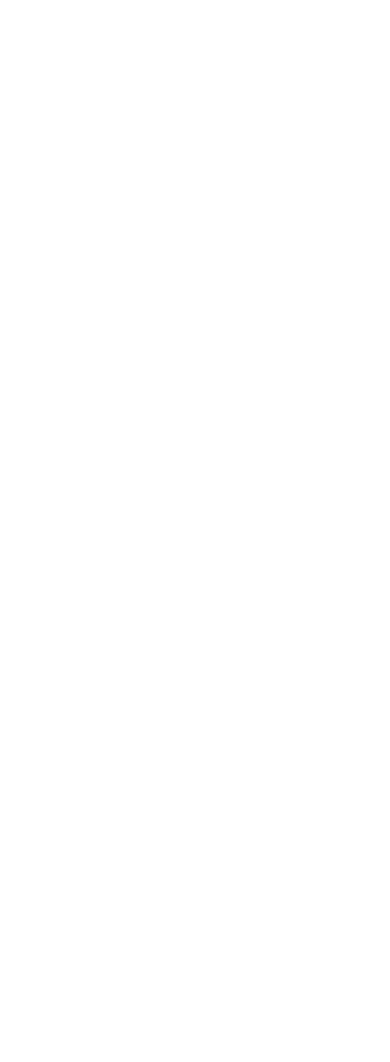
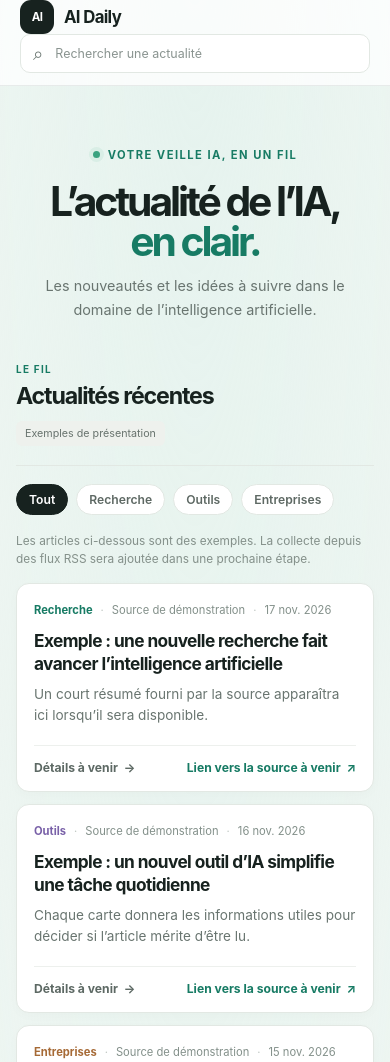
Before and after one commit to Mkandy25/ai-daily, a plain HTML site: page frontend/index.html in a window 390 px wide. Shown: the top 1062 px of the page. Before the commit the page ends 844 px from the top, so only its background shows below. Drawn offline with Linux system fonts and the light colour scheme.

Commit message:
feat: add responsive news feed prototype

```diff
--- a/frontend/index.html
+++ b/frontend/index.html
@@ -1,16 +1,157 @@
 <!doctype html>
-<html lang="en">
+<html lang="fr">
   <head>
     <meta charset="UTF-8" />
     <meta name="viewport" content="width=device-width, initial-scale=1.0" />
-    <title>Ai Daily</title>
+    <meta
+      name="description"
+      content="Un fil clair pour découvrir les actualités de l’intelligence artificielle."
+    />
+    <title>AI Daily — Actualités sur l’IA</title>
+    <link rel="stylesheet" href="styles.css" />
   </head>
   <body>
-    <header></header>
-    <main>
-      <section>
-        <div></div>
+    <header class="site-header">
+      <a class="brand" href="#top" aria-label="AI Daily, accueil">
+        <span class="brand-mark" aria-hidden="true">AI</span>
+        <span>AI Daily</span>
+      </a>
+      <nav class="main-nav" aria-label="Navigation principale">
+        <a class="nav-link nav-link-active" href="#articles">Actualités</a>
+      </nav>
+      <div class="search-box" role="search">
+        <span class="search-icon" aria-hidden="true">⌕</span>
+        <label class="visually-hidden" for="news-search"
+          >Rechercher une actualité</label
+        >
+        <input
+          id="news-search"
+          type="search"
+          placeholder="Rechercher une actualité"
+          disabled
+        />
+      </div>
+    </header>
+
+    <main id="top" class="page-shell">
+      <section class="intro" aria-labelledby="page-title">
+        <p class="eyebrow">
+          <span class="status-dot"></span> Votre veille IA, en un fil
+        </p>
+        <h1 id="page-title">
+          L’actualité de l’IA,<br /><span>en clair.</span>
+        </h1>
+        <p class="intro-copy">
+          Les nouveautés et les idées à suivre dans le domaine de l’intelligence
+          artificielle.
+        </p>
+      </section>
+
+      <section class="feed-section" id="articles" aria-labelledby="feed-title">
+        <div class="feed-heading">
+          <div>
+            <p class="section-kicker">Le fil</p>
+            <h2 id="feed-title">Actualités récentes</h2>
+          </div>
+          <span class="article-count">Exemples de présentation</span>
+        </div>
+
+        <div class="topic-list" aria-label="Thèmes">
+          <span class="topic topic-selected">Tout</span>
+          <span class="topic">Recherche</span>
+          <span class="topic">Outils</span>
+          <span class="topic">Entreprises</span>
+        </div>
+
+        <p class="demo-notice">
+          Les articles ci-dessous sont des exemples. La collecte depuis des flux
+          RSS sera ajoutée dans une prochaine étape.
+        </p>
+
+        <div class="article-list">
+          <article class="article-card">
+            <div class="article-meta">
+              <span class="article-topic">Recherche</span>
+              <span class="meta-separator" aria-hidden="true">·</span>
+              <span>Source de démonstration</span>
+              <span class="meta-separator" aria-hidden="true">·</span>
+              <time datetime="2026-11-17">17 nov. 2026</time>
+            </div>
+            <h3>
+              Exemple : une nouvelle recherche fait avancer l’intelligence
+              artificielle
+            </h3>
+            <p class="article-summary">
+              Un court résumé fourni par la source apparaîtra ici lorsqu’il sera
+              disponible.
+            </p>
+            <div class="article-actions">
+              <span class="text-link"
+                >Détails à venir <span aria-hidden="true">→</span></span
+              >
+              <span class="source-link"
+                >Lien vers la source à venir
+                <span aria-hidden="true">↗</span></span
+              >
+            </div>
+          </article>
+
+          <article class="article-card">
+            <div class="article-meta">
+              <span class="article-topic topic-tools">Outils</span>
+              <span class="meta-separator" aria-hidden="true">·</span>
+              <span>Source de démonstration</span>
+              <span class="meta-separator" aria-hidden="true">·</span>
+              <time datetime="2026-11-16">16 nov. 2026</time>
+            </div>
+            <h3>
+              Exemple : un nouvel outil d’IA simplifie une tâche quotidienne
+            </h3>
+            <p class="article-summary">
+              Chaque carte donnera les informations utiles pour décider si
+              l’article mérite d’être lu.
+            </p>
+            <div class="article-actions">
+              <span class="text-link"
+                >Détails à venir <span aria-hidden="true">→</span></span
+              >
+              <span class="source-link"
+                >Lien vers la source à venir
+                <span aria-hidden="true">↗</span></span
+              >
+            </div>
+          </article>
+
+          <article class="article-card">
+            <div class="article-meta">
+              <span class="article-topic topic-business">Entreprises</span>
+              <span class="meta-separator" aria-hidden="true">·</span>
+              <span>Source de démonstration</span>
+              <span class="meta-separator" aria-hidden="true">·</span>
+              <time datetime="2026-11-15">15 nov. 2026</time>
+            </div>
+            <h3>Exemple : une entreprise annonce un projet lié à l’IA</h3>
+            <p class="article-summary">
+              La source originale restera toujours accessible depuis la page de
+              l’actualité.
+            </p>
+            <div class="article-actions">
+              <span class="text-link"
+                >Détails à venir <span aria-hidden="true">→</span></span
+              >
+              <span class="source-link"
+                >Lien vers la source à venir
+                <span aria-hidden="true">↗</span></span
+              >
+            </div>
+          </article>
+        </div>
       </section>
     </main>
+
+    <footer class="site-footer">
+      <span>AI Daily</span>
+      <span>Les articles appartiennent à leurs sources originales.</span>
+    </footer>
   </body>
 </html>
--- /dev/null
+++ b/frontend/styles.css
@@ -0,0 +1,431 @@
+:root {
+  color-scheme: light;
+  font-family: Inter, ui-sans-serif, system-ui, -apple-system, BlinkMacSystemFont, "Segoe UI", sans-serif;
+  color: #17221f;
+  background: #f7f8f5;
+  font-synthesis: none;
+  text-rendering: optimizeLegibility;
+  --ink: #17221f;
+  --muted: #697570;
+  --line: #e2e8e3;
+  --paper: #ffffff;
+  --accent: #177b64;
+  --accent-soft: #e5f3ee;
+}
+
+* {
+  box-sizing: border-box;
+}
+
+body {
+  min-width: 320px;
+  margin: 0;
+  background:
+    radial-gradient(ellipse at 50% -16rem, #e5f3ee 0, transparent 34rem),
+    #f7f8f5;
+}
+
+a {
+  color: inherit;
+  text-decoration: none;
+}
+
+a:focus-visible {
+  outline: 3px solid #73b9a4;
+  outline-offset: 4px;
+}
+
+.site-header {
+  display: grid;
+  grid-template-columns: 1fr auto 1fr;
+  align-items: center;
+  min-height: 76px;
+  padding: 0 max(5vw, calc((100vw - 1180px) / 2));
+  border-bottom: 1px solid rgb(23 34 31 / 8%);
+  background: rgb(255 255 255 / 78%);
+}
+
+.brand {
+  display: inline-flex;
+  align-items: center;
+  gap: 10px;
+  width: fit-content;
+  font-size: 1.05rem;
+  font-weight: 750;
+  letter-spacing: -0.04em;
+}
+
+.brand-mark {
+  display: grid;
+  width: 34px;
+  height: 34px;
+  place-items: center;
+  border-radius: 11px;
+  background: var(--ink);
+  color: white;
+  font-size: 0.72rem;
+  letter-spacing: -0.05em;
+}
+
+.main-nav {
+  display: flex;
+  align-items: center;
+  height: 100%;
+}
+
+.nav-link {
+  display: grid;
+  height: 100%;
+  align-items: center;
+  border-bottom: 2px solid var(--accent);
+  color: var(--ink);
+  font-size: 0.88rem;
+  font-weight: 650;
+}
+
+.search-box {
+  display: flex;
+  align-items: center;
+  justify-self: end;
+  gap: 10px;
+  width: min(250px, 100%);
+  padding: 10px 12px;
+  border: 1px solid var(--line);
+  border-radius: 10px;
+  background: white;
+  color: #8a9490;
+  font-size: 0.78rem;
+}
+
+.search-icon {
+  color: var(--muted);
+  font-size: 1.15rem;
+  line-height: 0.8;
+}
+
+.search-box input {
+  width: 100%;
+  min-width: 0;
+  border: 0;
+  outline: 0;
+  background: transparent;
+  color: var(--muted);
+  font: inherit;
+}
+
+.search-box input::placeholder {
+  color: #8a9490;
+  opacity: 1;
+}
+
+.search-box input:disabled {
+  cursor: not-allowed;
+}
+
+.visually-hidden {
+  position: absolute;
+  width: 1px;
+  height: 1px;
+  overflow: hidden;
+  clip: rect(0, 0, 0, 0);
+  white-space: nowrap;
+  clip-path: inset(50%);
+}
+
+.page-shell {
+  width: min(100% - 40px, 820px);
+  margin: 0 auto;
+}
+
+.intro {
+  padding: 78px 0 62px;
+  text-align: center;
+}
+
+.eyebrow,
+.section-kicker {
+  margin: 0;
+  color: var(--accent);
+  font-size: 0.7rem;
+  font-weight: 750;
+  letter-spacing: 0.13em;
+  text-transform: uppercase;
+}
+
+.eyebrow {
+  display: inline-flex;
+  align-items: center;
+  gap: 8px;
+}
+
+.status-dot {
+  width: 7px;
+  height: 7px;
+  border-radius: 50%;
+  background: #39a27f;
+  box-shadow: 0 0 0 4px #d9eee6;
+}
+
+h1 {
+  margin: 20px 0 12px;
+  font-size: clamp(2.55rem, 7vw, 4.35rem);
+  font-weight: 690;
+  letter-spacing: -0.075em;
+  line-height: 0.98;
+}
+
+h1 span {
+  color: var(--accent);
+}
+
+.intro-copy {
+  max-width: 480px;
+  margin: 0 auto;
+  color: var(--muted);
+  font-size: 1rem;
+  line-height: 1.65;
+}
+
+.feed-section {
+  padding-bottom: 72px;
+}
+
+.feed-heading {
+  display: flex;
+  align-items: end;
+  justify-content: space-between;
+  gap: 20px;
+  padding-bottom: 19px;
+  border-bottom: 1px solid var(--line);
+}
+
+.section-kicker {
+  margin-bottom: 7px;
+  font-size: 0.62rem;
+}
+
+h2 {
+  margin: 0;
+  font-size: 1.45rem;
+  font-weight: 680;
+  letter-spacing: -0.05em;
+}
+
+.article-count {
+  padding: 6px 9px;
+  border-radius: 6px;
+  background: #eef1ed;
+  color: #68736e;
+  font-size: 0.67rem;
+  white-space: nowrap;
+}
+
+.topic-list {
+  display: flex;
+  flex-wrap: wrap;
+  gap: 8px;
+  padding: 18px 0 14px;
+}
+
+.topic {
+  padding: 7px 12px;
+  border: 1px solid var(--line);
+  border-radius: 999px;
+  background: white;
+  color: #5e6964;
+  font-size: 0.76rem;
+  font-weight: 560;
+}
+
+.topic-selected {
+  border-color: var(--ink);
+  background: var(--ink);
+  color: white;
+}
+
+.demo-notice {
+  margin: 4px 0 14px;
+  color: #84908a;
+  font-size: 0.74rem;
+  line-height: 1.5;
+}
+
+.article-list {
+  display: grid;
+  gap: 12px;
+}
+
+.article-card {
+  padding: 23px 25px 19px;
+  border: 1px solid var(--line);
+  border-radius: 13px;
+  background: var(--paper);
+  box-shadow: 0 3px 12px rgb(23 34 31 / 2%);
+  transition: border-color 160ms ease, transform 160ms ease, box-shadow 160ms ease;
+}
+
+.article-card:hover {
+  transform: translateY(-2px);
+  border-color: #c7d9d0;
+  box-shadow: 0 10px 26px rgb(23 34 31 / 6%);
+}
+
+.article-meta {
+  display: flex;
+  flex-wrap: wrap;
+  align-items: center;
+  gap: 8px;
+  color: #83908a;
+  font-size: 0.7rem;
+}
+
+.article-topic {
+  color: var(--accent);
+  font-weight: 700;
+}
+
+.topic-tools {
+  color: #7961a8;
+}
+
+.topic-business {
+  color: #a66a36;
+}
+
+.meta-separator {
+  color: #bdc5c0;
+}
+
+h3 {
+  max-width: 670px;
+  margin: 13px 0 8px;
+  font-size: 1.2rem;
+  font-weight: 660;
+  letter-spacing: -0.035em;
+  line-height: 1.32;
+}
+
+.article-summary {
+  max-width: 650px;
+  margin: 0;
+  color: var(--muted);
+  font-size: 0.85rem;
+  line-height: 1.6;
+}
+
+.article-actions {
+  display: flex;
+  align-items: center;
+  justify-content: space-between;
+  gap: 16px;
+  margin-top: 18px;
+  padding-top: 14px;
+  border-top: 1px solid #edf0ed;
+  font-size: 0.76rem;
+  font-weight: 670;
+}
+
+.text-link {
+  color: #5d6964;
+}
+
+.source-link {
+  color: var(--accent);
+}
+
+.text-link span,
+.source-link span {
+  padding-left: 3px;
+}
+
+.site-footer {
+  display: flex;
+  justify-content: space-between;
+  gap: 16px;
+  padding: 20px max(5vw, calc((100vw - 1180px) / 2));
+  border-top: 1px solid var(--line);
+  color: #7b8781;
+  font-size: 0.72rem;
+}
+
+.site-footer span:first-child {
+  color: var(--ink);
+  font-weight: 700;
+}
+
+@media (max-width: 640px) {
+  .site-header {
+    grid-template-columns: 1fr;
+    min-height: 64px;
+    padding: 0 20px;
+  }
+
+  .main-nav {
+    display: none;
+  }
+
+  .search-box {
+    display: flex;
+    grid-column: 1;
+    justify-self: stretch;
+    width: 100%;
+    margin: 0 0 12px;
+  }
+
+  .page-shell {
+    width: min(100% - 32px, 520px);
+  }
+
+  .intro {
+    padding: 56px 0 42px;
+  }
+
+  .intro-copy {
+    max-width: 350px;
+    font-size: 0.9rem;
+  }
+
+  .feed-heading {
+    align-items: start;
+    flex-direction: column;
+    gap: 11px;
+  }
+
+  .topic-list {
+    flex-wrap: nowrap;
+    overflow-x: auto;
+    margin-right: -16px;
+    padding-right: 16px;
+    scrollbar-width: none;
+  }
+
+  .topic-list::-webkit-scrollbar {
+    display: none;
+  }
+
+  .topic {
+    flex: 0 0 auto;
+  }
+
+  .article-card {
+    padding: 19px 17px 16px;
+  }
+
+  h3 {
+    font-size: 1.08rem;
+  }
+
+  .site-footer {
+    flex-direction: column;
+    padding: 18px 20px;
+  }
+}
+
+@media (prefers-reduced-motion: reduce) {
+  *,
+  *::before,
+  *::after {
+    scroll-behavior: auto !important;
+    transition-duration: 0.01ms !important;
+  }
+}
```
Also changed, not shown: 1 other file.
